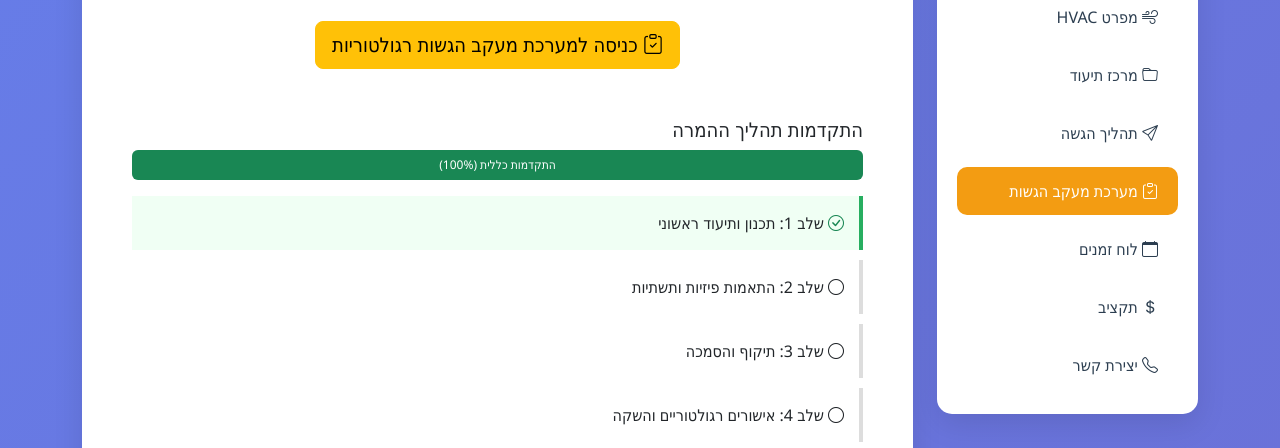
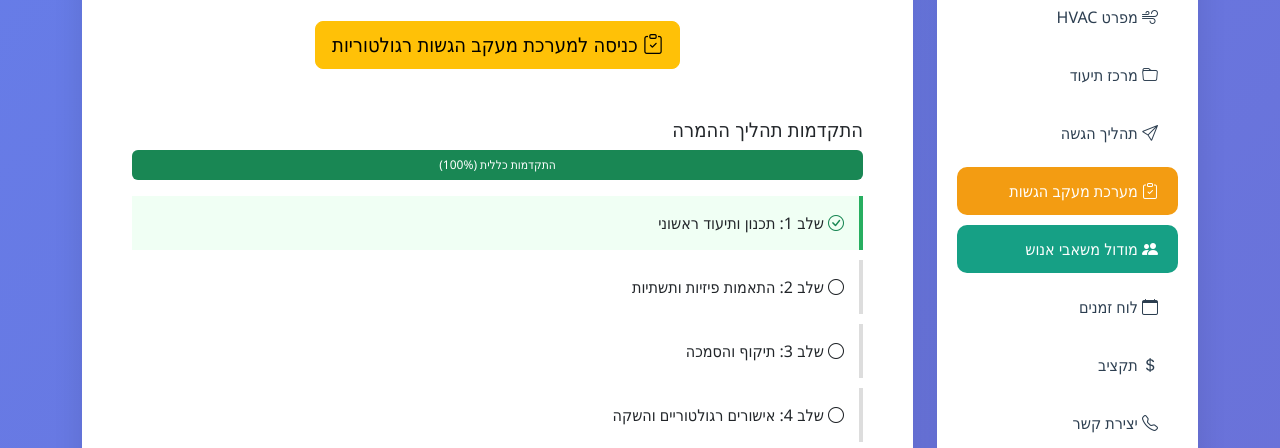
Before and after one commit to promptedvisions/aid-cosmetics-portal, a plain HTML site: page index.html in a window 1280 px wide. Shown: the part 352-800 px from the top of the page. Drawn offline with nearby package versions, Linux system fonts and the light colour scheme.

Commit message:
Add HR module link to main portal navigation
- Added direct link to HR module in sidebar
- Styled with info color for visual distinction
- Opens in new tab for easy access

```diff
--- a/index.html
+++ b/index.html
@@ -291,6 +291,9 @@
                         </a>
                         <a class="nav-link" href="submission-tracker.html" target="_blank" style="background: var(--warning-color); color: white;">
                             <i class="bi bi-clipboard-check"></i> מערכת מעקב הגשות
+                        </a>
+                        <a class="nav-link" href="hr-module.html" target="_blank" style="background: var(--info-color); color: white;">
+                            <i class="bi bi-people-fill"></i> מודול משאבי אנוש
                         </a>
                         <a class="nav-link" href="#timeline">
                             <i class="bi bi-calendar"></i> לוח זמנים
```
